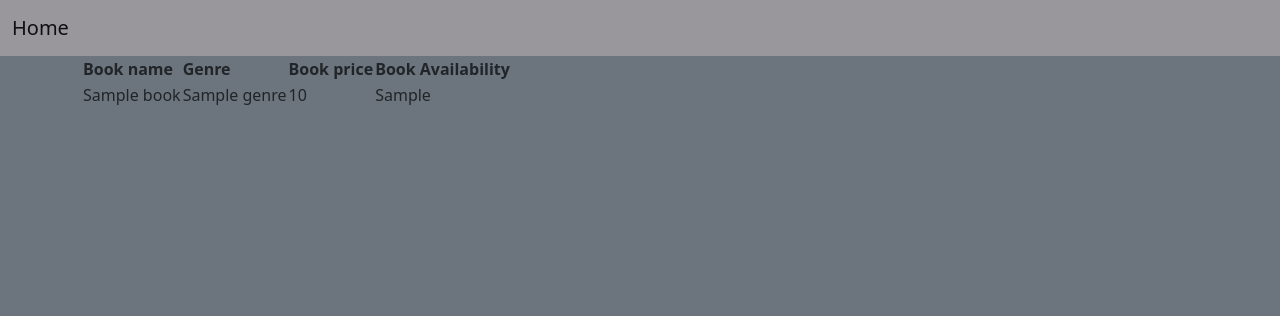
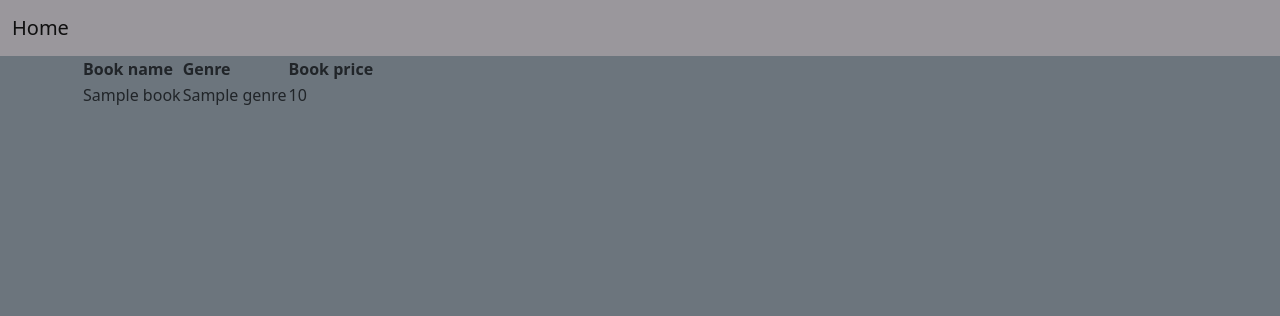
Before and after one commit to shivamshinde123/Book-scrapper, a Flask app: template templates/results.html in a window 1280 px wide. Shown: the top 316 px of the page. Run offline with Flask 2, Linux system fonts and the light colour scheme; the template is opened without the code that fills it: most values are stand-ins (such as "Sample title", 1, 10 or a date in 2020).

Commit message:
removed 'in stock' column from table

```diff
--- a/templates/results.html
+++ b/templates/results.html
@@ -8,14 +8,12 @@
           <th>Book name</th>
           <th>Genre</th>
           <th>Book price</th>
-          <th>Book Availability</th>
       </tr>
          {% for book in book_details %}
       <tr>
           <td>{{book['book_name']}}</td>
           <td>{{ genre }}</td>
           <td>{{book['book_price']}}</td>
-          <td>{{book['book_availability']}}</td>
        {% endfor %}
       </tr>
    </table>
```
